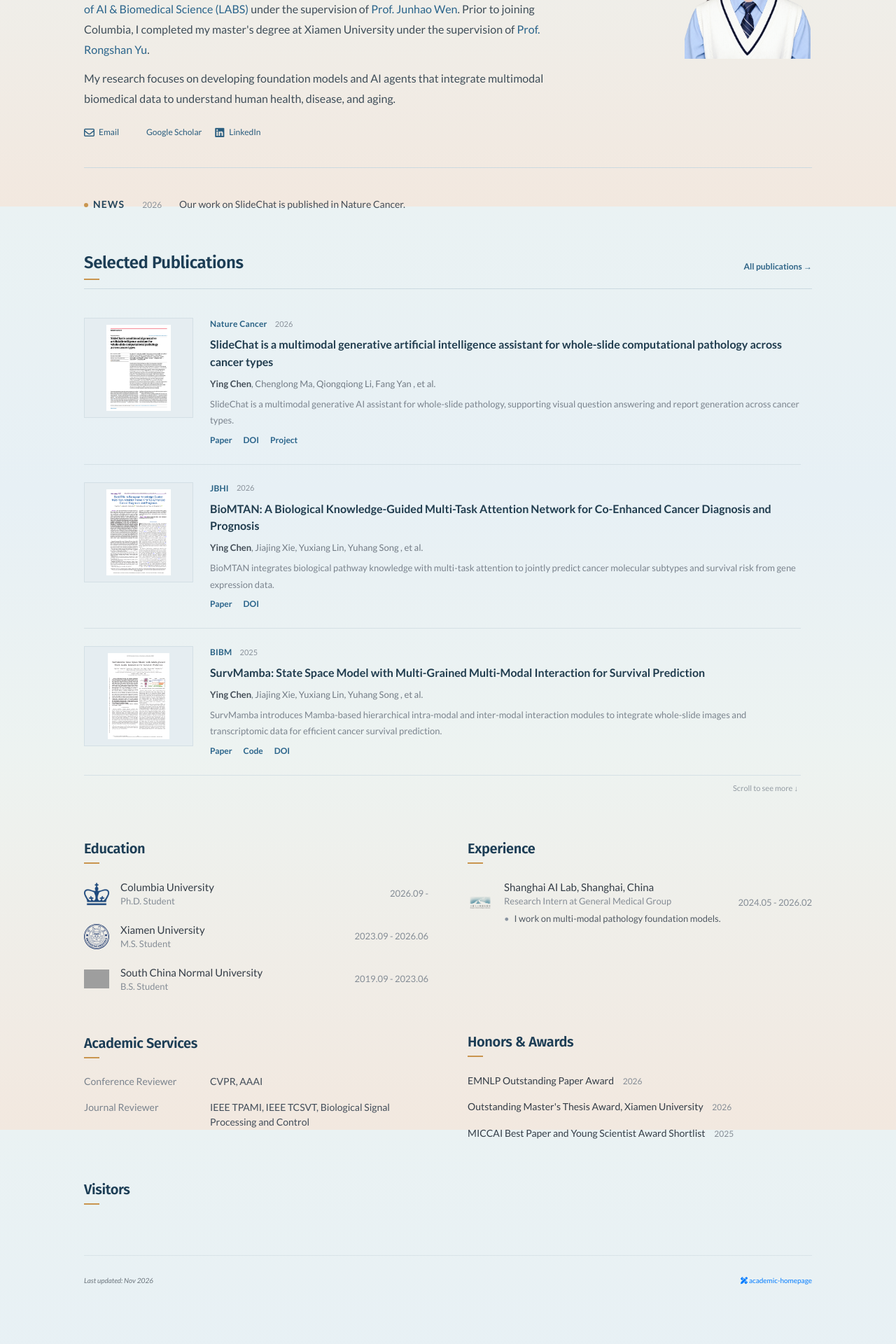
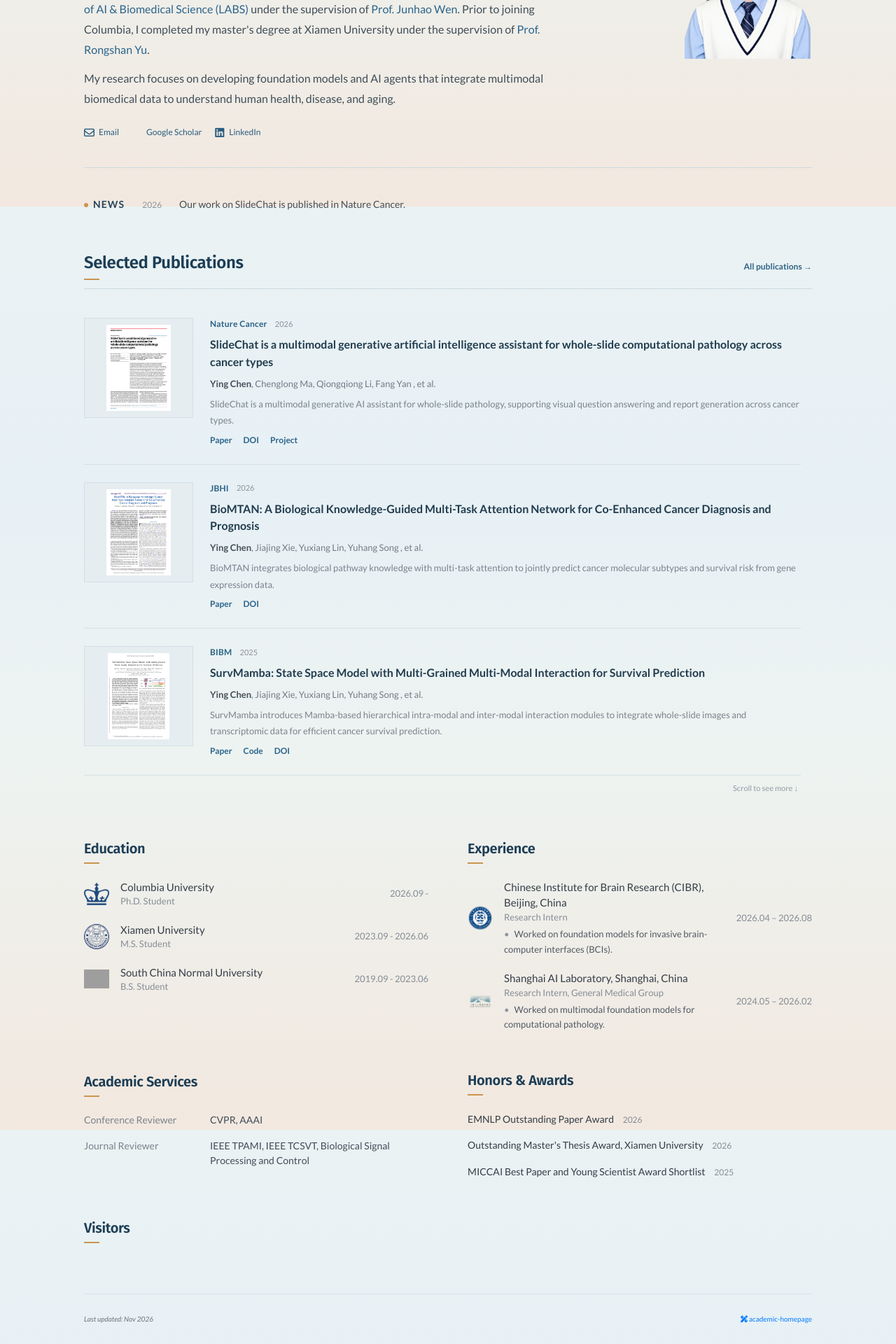
Before and after one commit to CYing18/CYing18.github.io, a Jekyll site: the page built from index.html, in a window 1280 px wide. Shown: the part 1024-2944 px from the top of the page at 70% size. Built offline with Jekyll 4.4.1, drawn with Linux system fonts in a browser that asks for light colours; nearby versions of some CDN libraries; a style sheet for code colours, icons or effects is not loaded; before the commit the page ends 2889 px from its top, so only the background shows below that; grey boxes are pictures that could not be loaded.

Commit message:
Update research experience

```diff
--- a/_data/profile.yml
+++ b/_data/profile.yml
@@ -63,11 +63,17 @@
     date: 2019.09 - 2023.06
 
 experience:
-- name: Shanghai AI Lab, Shanghai, China
+- name: Chinese Institute for Brain Research (CIBR), Beijing, China
+  logo: /assets/images/badges/CIBR.png
+  position: Research Intern
+  description: Worked on foundation models for invasive brain-computer interfaces (BCIs).
+  date: 2026.04 – 2026.08
+
+- name: Shanghai AI Laboratory, Shanghai, China
   logo: /assets/images/badges/shailab.png
-  position: Research Intern at General Medical Group
-  description: I work on multi-modal pathology foundation models.
-  date: 2024.05 - 2026.02
+  position: Research Intern, General Medical Group
+  description: Worked on multimodal foundation models for computational pathology.
+  date: 2024.05 – 2026.02
 
 awards:
 - name: EMNLP Outstanding Paper Award
```
Also changed, not shown: assets/images/badges/CIBR.png (added).
